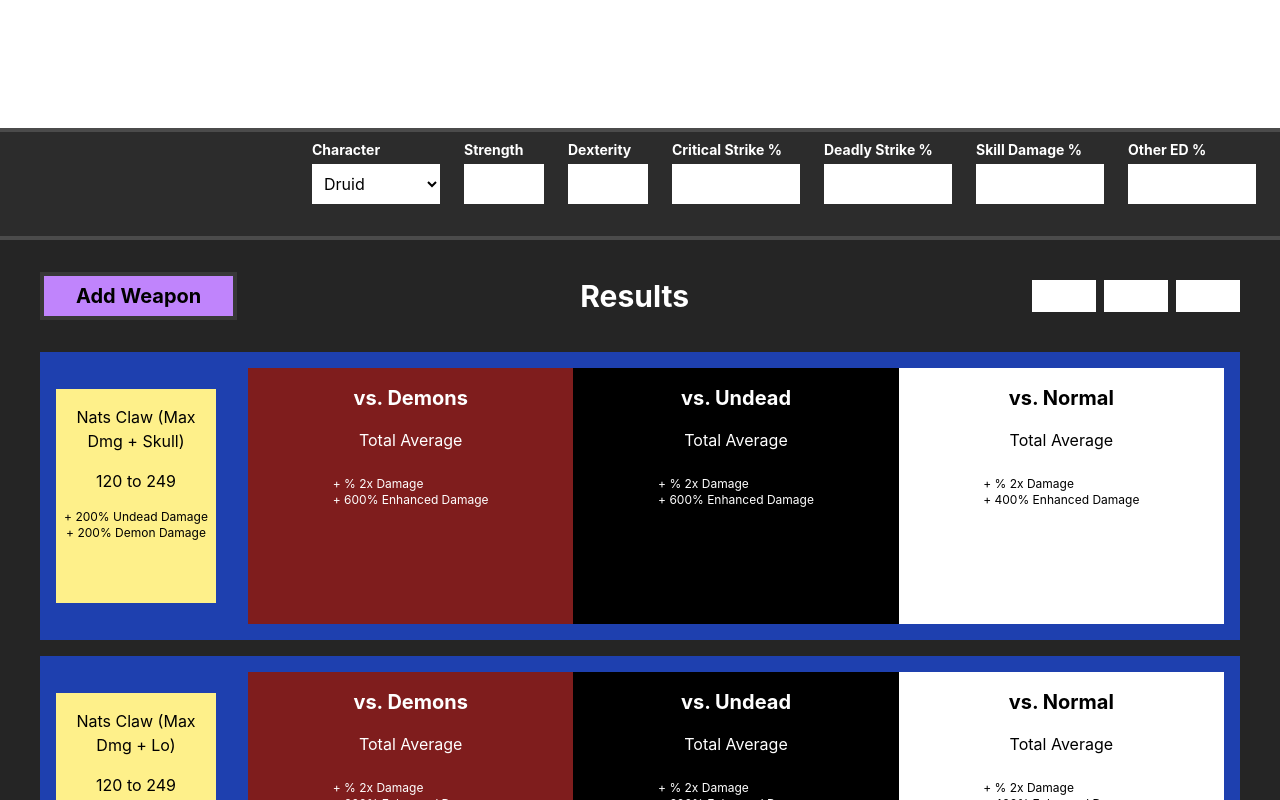
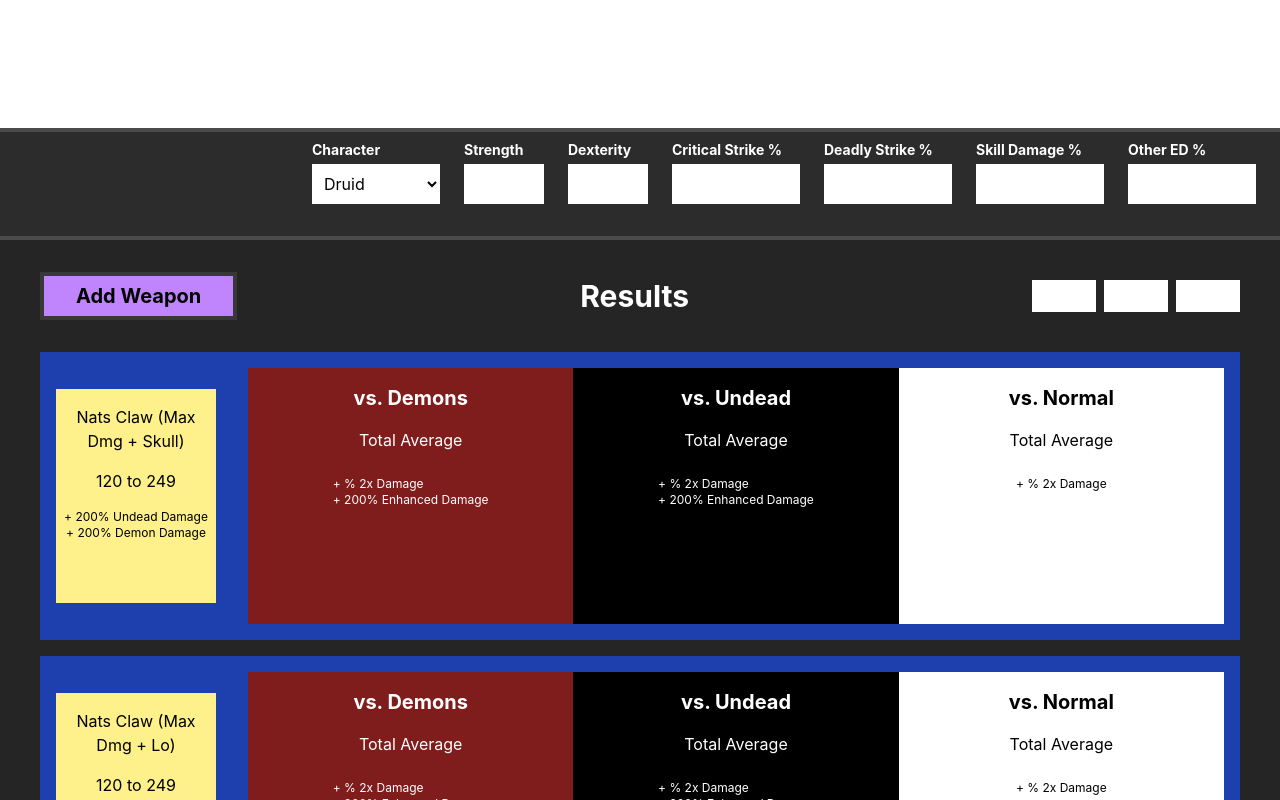
Before and after one commit to Druage/D2_Weapon_Comparison, a Next.js app: page / in a window 1280 px wide. Built offline with nearby package versions, Linux system fonts and the light colour scheme.

Commit message:
Refactored FullWeaponDamageResult to its own file, calculated ED values on card

```diff
--- /dev/null
+++ b/src/components/FullWeaponDamageResult.tsx
@@ -0,0 +1,50 @@
+import clsx from "clsx";
+import { useMemo } from "react";
+
+interface Props {
+  className: string;
+  heading: string;
+  totalAvgDamage: string;
+  enhancedDamageValues: number[];
+
+  chanceForDoubleDamage: number;
+}
+
+export function FullDamageResult({
+  className,
+  heading,
+  totalAvgDamage,
+  enhancedDamageValues,
+  chanceForDoubleDamage,
+}: Props) {
+  const totalEnhancedDamage = useMemo(() => {
+    let sum = 0;
+    for (let edVals of enhancedDamageValues) {
+      sum += edVals;
+    }
+    return sum;
+  }, [enhancedDamageValues]);
+
+  return (
+    <div
+      className={clsx(
+        "flex h-full flex-1 flex-col items-center justify-start gap-4 p-4",
+        className
+      )}
+    >
+      <h1 className={"text-xl font-bold"}>{heading}</h1>
+
+      <div className={"flex flex-col items-center justify-center"}>
+        <div>Total Average</div>
+        <div className={"text-3xl font-bold"}>{totalAvgDamage}</div>
+      </div>
+
+      <ul className={"mt-2 text-xs"}>
+        <li>+ {chanceForDoubleDamage}% 2x Damage</li>
+        {totalEnhancedDamage > 0 && (
+          <li>+ {totalEnhancedDamage}% Enhanced Damage</li>
+        )}
+      </ul>
+    </div>
+  );
+}
--- a/src/components/WeaponItem.tsx
+++ b/src/components/WeaponItem.tsx
@@ -9,6 +9,7 @@ import {
 import { useGlobalState } from "../state/useGlobalState";
 import { useMemo } from "react";
 import { useCalcDamage } from "../utils/useCalcDamage";
+import { FullDamageResult } from "./FullWeaponDamageResult";
 
 interface Props {
   simplified: boolean;
@@ -38,33 +39,6 @@ export default function WeaponItem({ simplified, weapon }: Props) {
       <ul className={"mt-2 text-xs"}>
         {weapon.undeadED && <li>+ {weapon.undeadED}% Undead Damage</li>}
         {weapon.demonED && <li>+ {weapon.demonED}% Demon Damage</li>}
-      </ul>
-    </div>
-  );
-
-  const FullDamageResult = ({
-    className,
-    heading,
-    totalAvgDamage,
-    totalEnhancedDamage,
-    doubleDamageChance,
-  }: any) => (
-    <div
-      className={clsx(
-        "flex h-full flex-1 flex-col items-center justify-start gap-4 p-4",
-        className
-      )}
-    >
-      <h1 className={"text-xl font-bold"}>{heading}</h1>
-
-      <div className={"flex flex-col items-center justify-center"}>
-        <div>Total Average</div>
-        <div className={"text-3xl font-bold"}>{totalAvgDamage}</div>
-      </div>
-
-      <ul className={"mt-2 text-xs"}>
-        <li>+ {doubleDamageChance}% 2x Damage</li>
-        <li>+ {totalEnhancedDamage}% Enhanced Damage</li>
       </ul>
     </div>
   );
@@ -109,22 +83,28 @@ export default function WeaponItem({ simplified, weapon }: Props) {
           className={"bg-red-900 text-white"}
           heading={"vs. Demons"}
           totalAvgDamage={totalAvgDmgWithDemonsED?.toFixed(2)}
-          totalEnhancedDamage={"600"}
-          doubleDamageChance={realChanceForDoubleDmg}
+          enhancedDamageValues={[
+            ...characterOtherEnhancedDamageSources,
+            weapon.demonED ?? 0,
+          ]}
+          chanceForDoubleDamage={realChanceForDoubleDmg}
         />
         <FullDamageResult
           className={"bg-black text-white"}
           heading={"vs. Undead"}
           totalAvgDamage={totalAvgDamageForUndead?.toFixed(2)}
-          totalEnhancedDamage={"600"}
-          doubleDamageChance={realChanceForDoubleDmg}
+          enhancedDamageValues={[
+            ...characterOtherEnhancedDamageSources,
+            weapon.undeadED ?? 0,
+          ]}
+          chanceForDoubleDamage={realChanceForDoubleDmg}
         />
         <FullDamageResult
           className={"bg-white"}
           heading={"vs. Normal"}
           totalAvgDamage={totalAvgDamage?.toFixed(2)}
-          totalEnhancedDamage={"400"}
-          doubleDamageChance={realChanceForDoubleDmg}
+          enhancedDamageValues={[...characterOtherEnhancedDamageSources]}
+          chanceForDoubleDamage={realChanceForDoubleDmg}
         />
       </div>
     </div>
--- a/src/components/WeaponList.tsx
+++ b/src/components/WeaponList.tsx
@@ -15,16 +15,7 @@ export default function WeaponList() {
       >
         <div className={"grid grid-cols-2 gap-4"}>
           {weapons.map((it, index) => (
-            <WeaponItem
-              key={index}
-              simplified={true}
-              name={it.name}
-              low={it.low}
-              high={it.high}
-              deadlyStrike={it.deadlyStrike}
-              undeadED={it.undeadED}
-              demonED={it.demonED}
-            />
+            <WeaponItem key={index} simplified={true} weapon={it} />
           ))}
         </div>
       </div>
```
